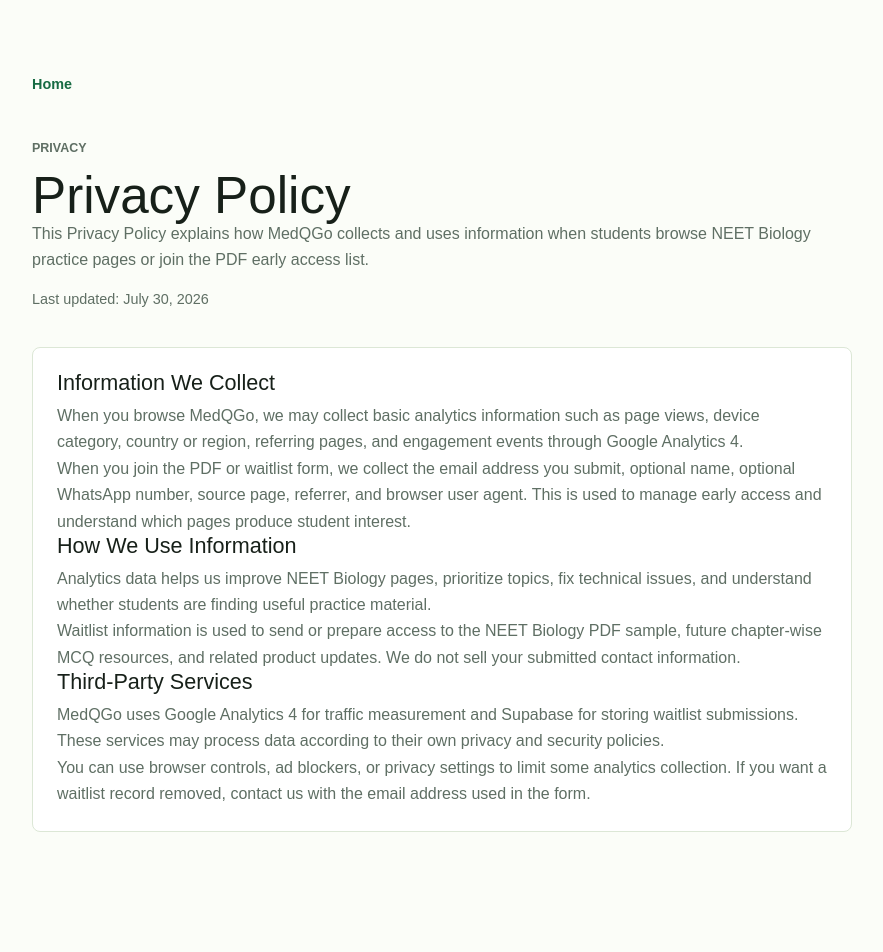
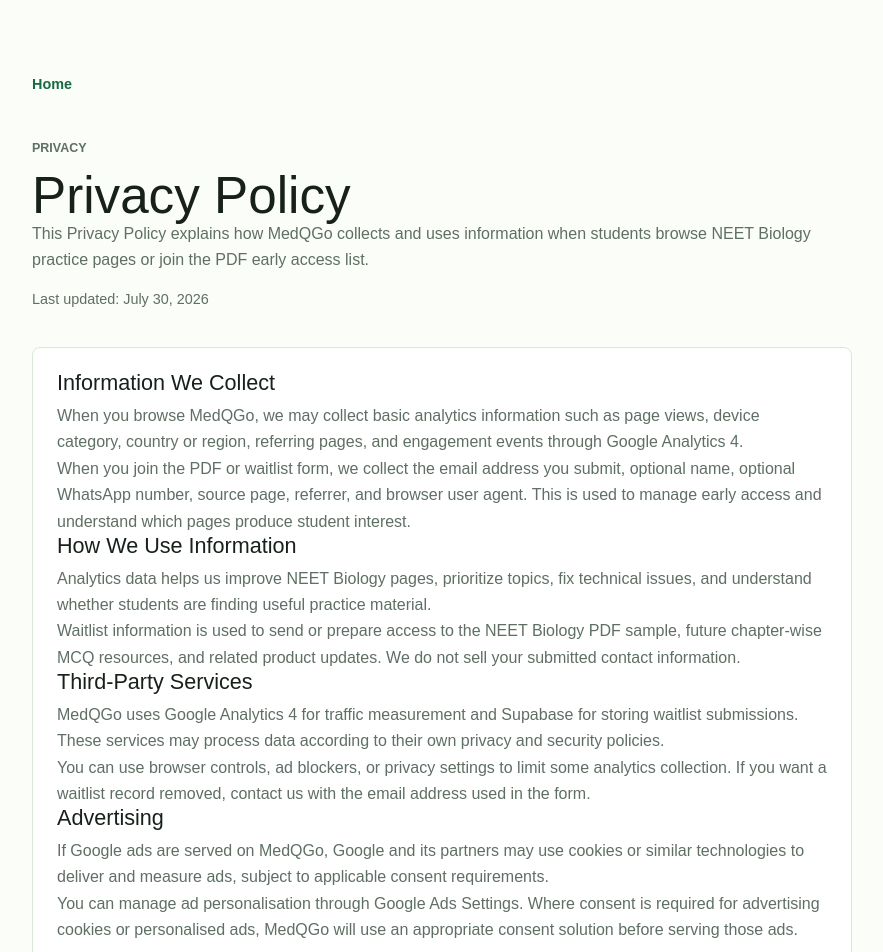
Before and after one commit to lliuzinan/neetTk, a Next.js app: page /privacy in a window 1280 px wide. Shown: the top 952 px of the page, without its empty margins (198-1081 px from the left). Built offline with nearby package versions, Linux system fonts and the light colour scheme; no server answers.

Commit message:
Clarify advertising privacy disclosures

```diff
--- a/app/privacy/page.tsx
+++ b/app/privacy/page.tsx
@@ -35,6 +35,13 @@ export default function PrivacyPage() {
             "You can use browser controls, ad blockers, or privacy settings to limit some analytics collection. If you want a waitlist record removed, contact us with the email address used in the form.",
           ],
         },
+        {
+          title: "Advertising",
+          body: [
+            "If Google ads are served on MedQGo, Google and its partners may use cookies or similar technologies to deliver and measure ads, subject to applicable consent requirements.",
+            "You can manage ad personalisation through Google Ads Settings. Where consent is required for advertising cookies or personalised ads, MedQGo will use an appropriate consent solution before serving those ads.",
+          ],
+        },
       ]}
     />
   );
```
